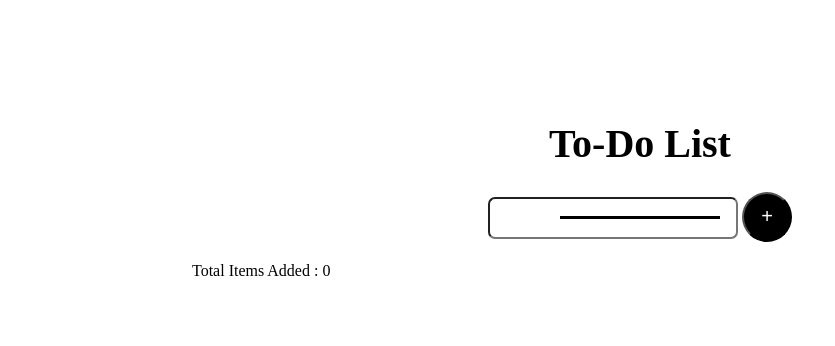
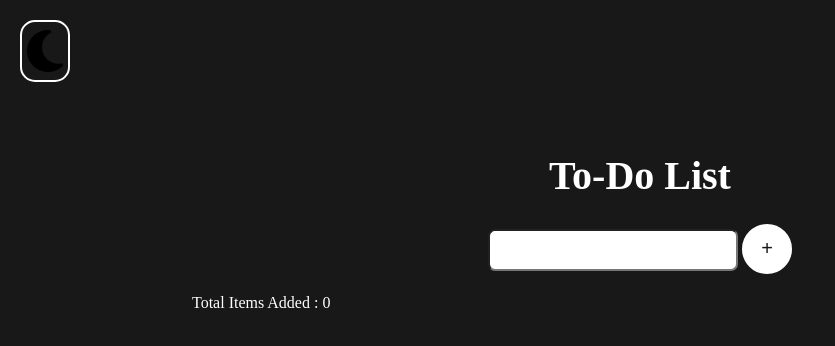
Before and after one commit to Adi-shinde31/To-Do-List, a plain HTML site: page index.html in a window 1280 px wide. Shown: the whole page, without its empty margins (0-835 px from the left). Drawn offline with Linux system fonts and the light colour scheme.

Commit message:
Dark theme added

```diff
--- a/index.html
+++ b/index.html
@@ -6,9 +6,16 @@
      <meta name="viewport" content="width=device-width, initial-scale=1.0">
      <title>To-Do List</title>
      <link rel="stylesheet" href="style.css">
+     <link rel="stylesheet" href="https://cdnjs.cloudflare.com/ajax/libs/font-awesome/6.1.1/css/all.min.css" integrity="sha512-KfkfwYDsLkIlwQp6LFnl8zNdLGxu9YAA1QvwINks4PhcElQSvqcyVLLD9aMhXd13uQjoXtEKNosOWaZqXgel0g==" crossorigin="anonymous" referrerpolicy="no-referrer" />
 </head>
 <body>
+     <div class="themes">
+          <!-- <i class="fa-solid fa-3x fa-sun"></i> -->
+          <i class="fa-solid fa-3x fa-moon"></i>
+     </div>
+
      <div class="container">
+
           <h1 id="heading">To-Do List</h1>
           <input type="text" name="list" id="listId">
           <button id="addItem" onclick="addItemToList()" type="button">+</button>
--- a/style.css
+++ b/style.css
@@ -3,29 +3,45 @@
      padding:0;
      box-sizing: border-box;
 }
+:root{
+     --primary-color:#fff;
+     --secondary-color:rgb(24, 24, 24);
+
+     --primary-color:rgb(24, 24, 24);
+     --secondary-color:#fff;
+}
+
 html, body{
-     /* background-image: linear-gradient(to right, #253898, #5737D6);
-     background-image: linear-gradient(to right, #00BC40, #4C3AE3);
-     background-image: linear-gradient(to right, #FF4331, #D31A50);
-     background-image: linear-gradient(to right, #FF9F4A, #FF3C83); */
-     background-color: #fff;
+     background-color: var(--primary-color);
 }
+
+.themes{
+     border: 2px solid var(--secondary-color);
+     width: max-content;
+     text-align: right;
+     margin: 20px;
+     padding: 5px;
+     border-radius: 15px;
+     border: 2px solid var(--secondary-color);
+}
+
 .container{
-     margin-top: 100px;
+     margin-top: 50px;
      text-align: center;
      padding: 20px;
 }
 #heading{
      font-size: 40px;
+     color: var(--secondary-color);
 }
 #heading::after{
      content: "";
      position: absolute;
-     top:27%;
+     top:33%;
      left: 50%;
      width: 160px;
      height: 3px;
-     background-color: #000;
+     background-color: var(--secondary-color);
      transform: translate(-50%);
 }
 #listId{
@@ -35,25 +51,27 @@ html, body{
      width: 250px;
      outline: none;
      font-size: 16px;
+     color: #000;
 }
 #addItem{
      /* padding:15px; */
      height: 50px;
      width: 50px;
      border-radius: 50%;
-     background-color:#000;
-     color: #fff;
+     border: 2px solid var(--secondary-color);
+     color: var(--primary-color);
+     background-color:var(--secondary-color);
      font-size: 20px;
 }
 #addItem:hover{
-     color: #000;
-     background-color: #fff;
+     color: var(--secondary-color);
+     background-color: var(--primary-color);
 }
-
 .listItems{
      margin: auto;
 }
 .listCount, ol{
+     color: var(--secondary-color);
      margin-left: 15% ;
 }
 ol {
```
